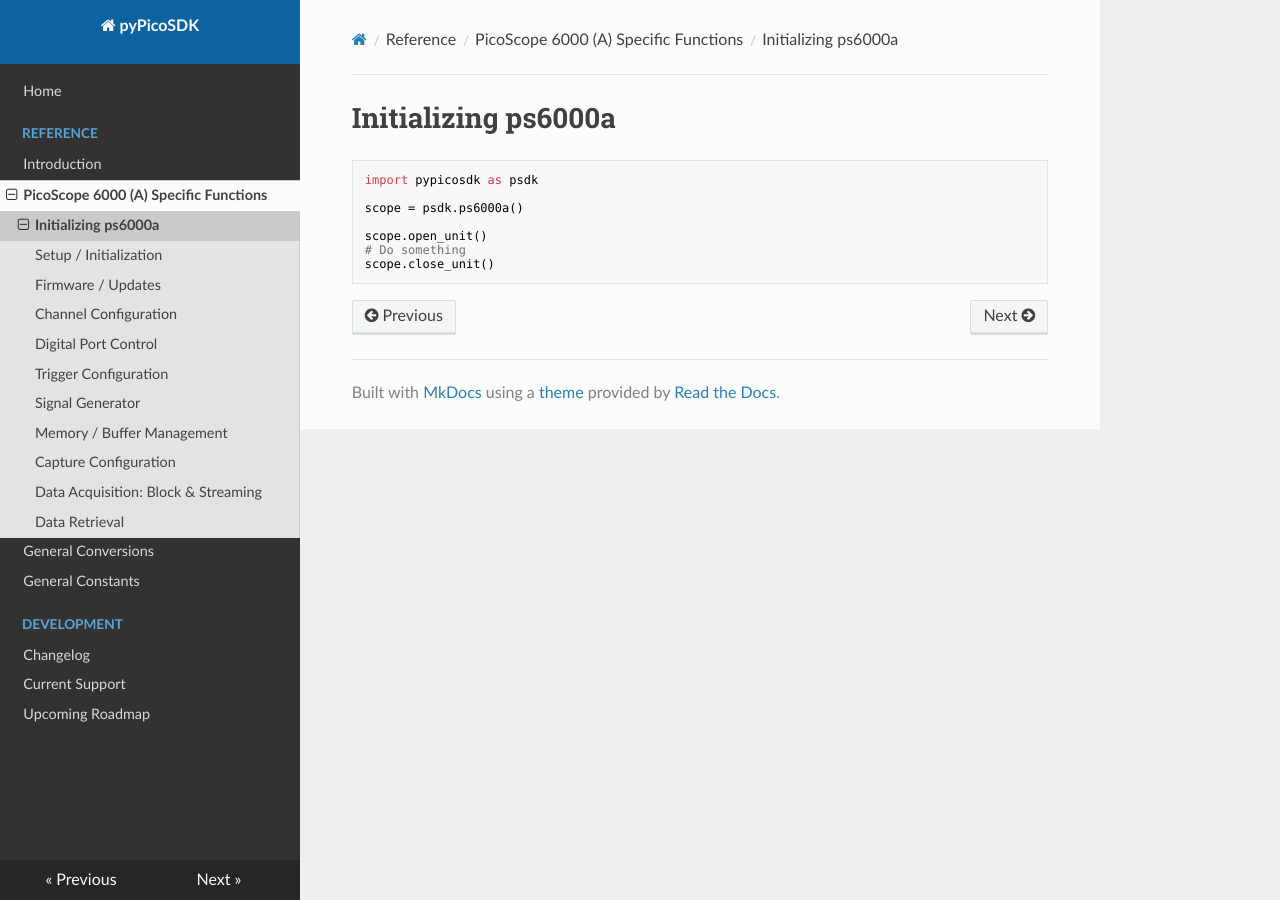
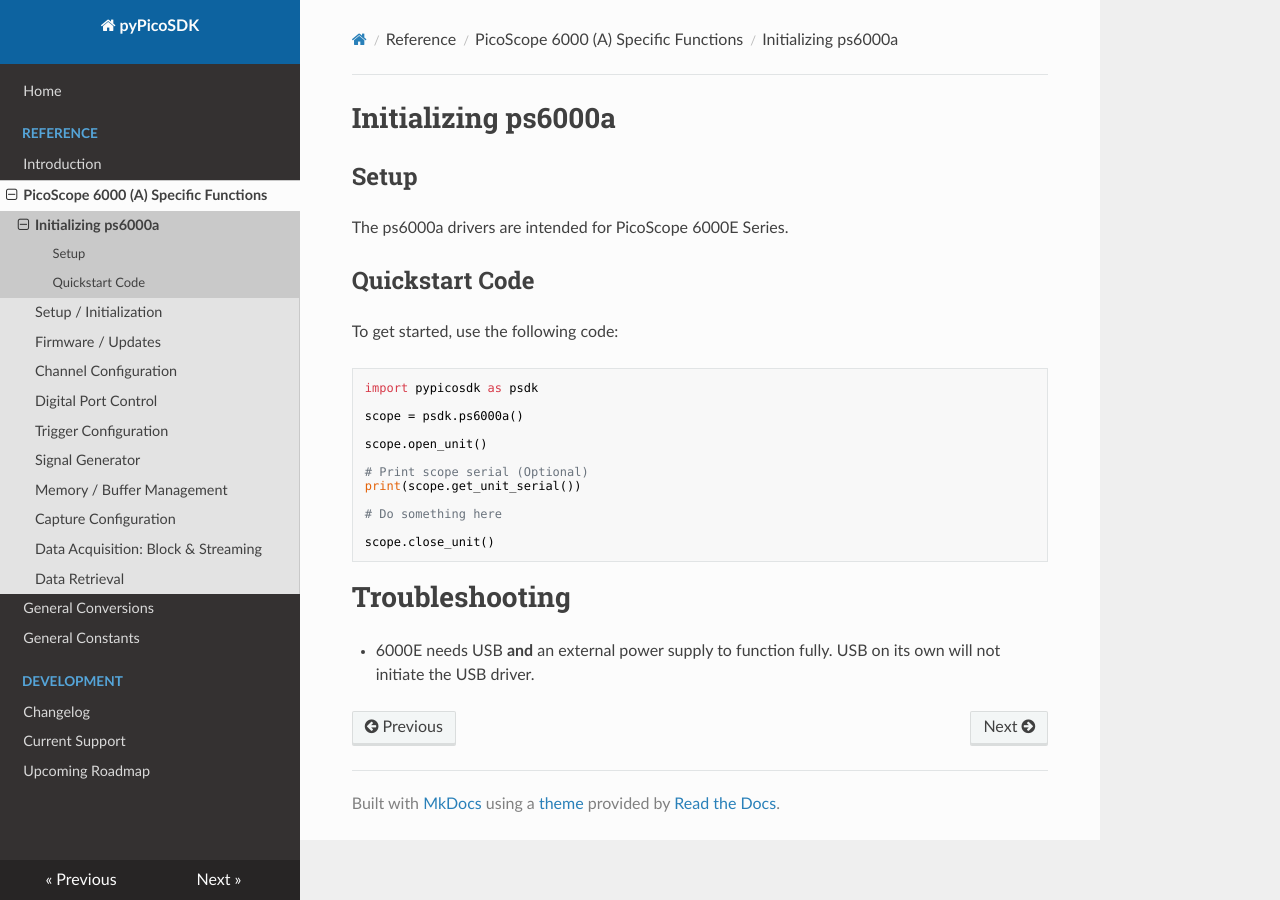
Before and after one commit to picotech/pyPicoSDK, an MkDocs documentation site: the page built from docs/docs/ref/ps6000a/init.md, in a window 1280 px wide. Built offline with MkDocs 1.6.1, drawn with Linux system fonts in a browser that asks for light colours; nearby versions of some CDN libraries.

Commit message:
Upodated ps6000a\init.md (#50)

````diff
--- a/docs/docs/ref/ps6000a/init.md
+++ b/docs/docs/ref/ps6000a/init.md
@@ -1,10 +1,24 @@
 # Initializing ps6000a
+
+## Setup
+The ps6000a drivers are intended for PicoScope 6000E Series.
+
+## Quickstart Code
+To get started, use the following code:
 ```
 import pypicosdk as psdk
 
 scope = psdk.ps6000a()
 
 scope.open_unit()
-# Do something
+
+# Print scope serial (Optional)
+print(scope.get_unit_serial())
+
+# Do something here
+
 scope.close_unit()
 ```
+
+# Troubleshooting
+ - 6000E needs USB **and** an external power supply to function fully. USB on its own will not initiate the USB driver.
````
